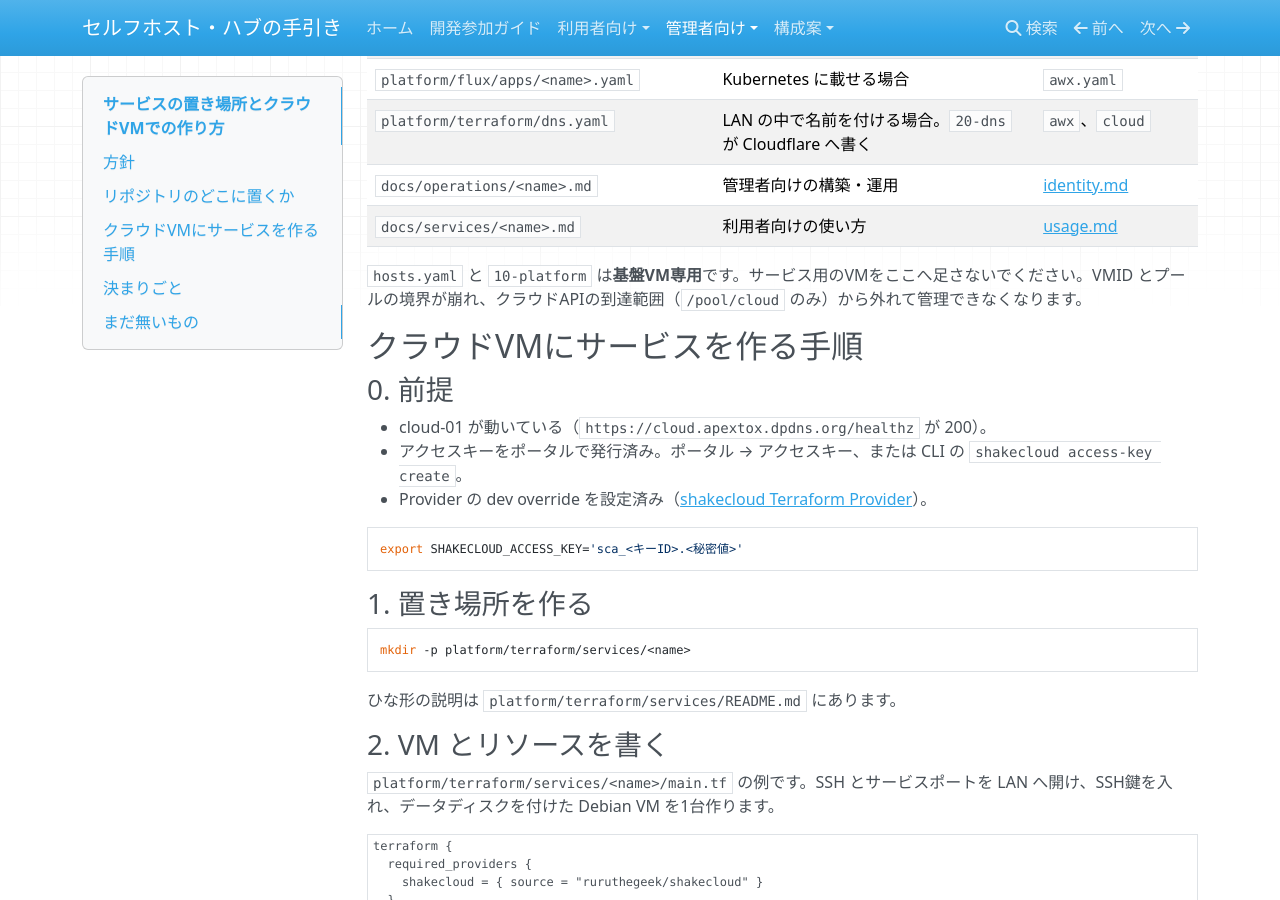
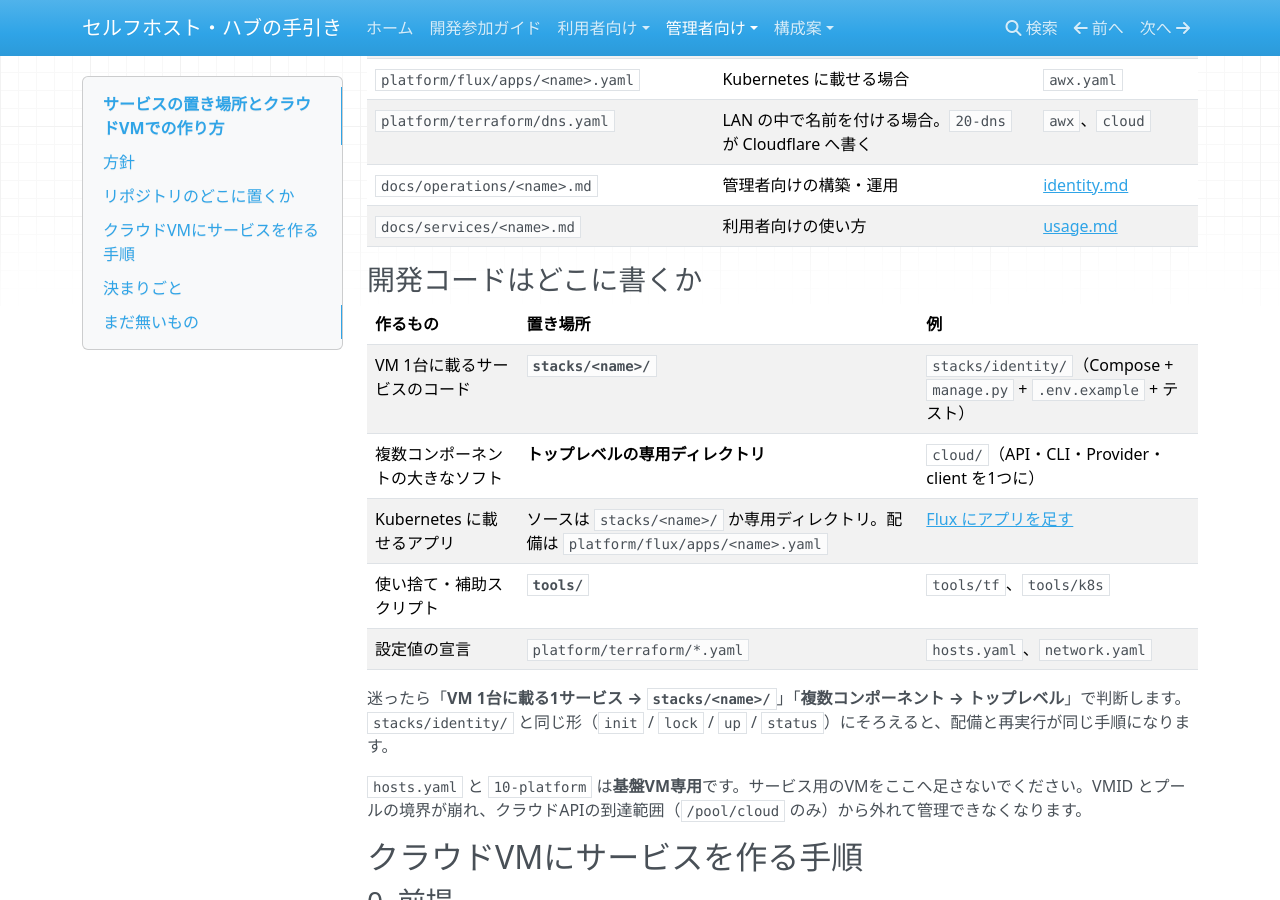
Before and after one commit to rurutheGeek/shake-cloud, an MkDocs documentation site: the page built from docs/operations/services.md, in a window 1280 px wide and 900 px high, scrolled down 807 px. Built offline with MkDocs 1.6.1, drawn with Linux system fonts in a browser that asks for light colours; nearby versions of some CDN libraries.

Commit message:
docs: 開発コードの置き場所と、どのセットアップ文書を読むかを明記する
- services.md: 「開発コードはどこに書くか」表を追加（VM1台のサービスは
  stacks/<name>/、複数コンポーネントはトップレベル、k8sはflux、補助はtools）。
- bootstrap.md: 冒頭に「どのセットアップ文書を読むか」を追加。NetBox は LAN
  公開済みなので SSH ポート転送の記述を削除し、動的インベントリの実行例へ。

```diff
--- a/docs/operations/services.md
+++ b/docs/operations/services.md
@@ -21,6 +21,18 @@
 | `platform/terraform/dns.yaml` | LAN の中で名前を付ける場合。`20-dns` が Cloudflare へ書く | `awx`、`cloud` |
 | `docs/operations/<name>.md` | 管理者向けの構築・運用 | [identity.md](identity.md) |
 | `docs/services/<name>.md` | 利用者向けの使い方 | [usage.md](../services/usage.md) |
+
+### 開発コードはどこに書くか
+
+| 作るもの | 置き場所 | 例 |
+| --- | --- | --- |
+| VM 1台に載るサービスのコード | **`stacks/<name>/`** | `stacks/identity/`（Compose + `manage.py` + `.env.example` + テスト） |
+| 複数コンポーネントの大きなソフト | **トップレベルの専用ディレクトリ** | `cloud/`（API・CLI・Provider・client を1つに） |
+| Kubernetes に載せるアプリ | ソースは `stacks/<name>/` か専用ディレクトリ。配備は `platform/flux/apps/<name>.yaml` | [Flux にアプリを足す](flux-apps.md) |
+| 使い捨て・補助スクリプト | **`tools/`** | `tools/tf`、`tools/k8s` |
+| 設定値の宣言 | `platform/terraform/*.yaml` | `hosts.yaml`、`network.yaml` |
+
+迷ったら「**VM 1台に載る1サービス → `stacks/<name>/`**」「**複数コンポーネント → トップレベル**」で判断します。`stacks/identity/` と同じ形（`init` / `lock` / `up` / `status`）にそろえると、配備と再実行が同じ手順になります。
 
 `hosts.yaml` と `10-platform` は**基盤VM専用**です。サービス用のVMをここへ足さないでください。VMID とプールの境界が崩れ、クラウドAPIの到達範囲（`/pool/cloud` のみ）から外れて管理できなくなります。
 
```
Also changed, not shown: docs/operations/bootstrap.md (+13 -4 lines).
